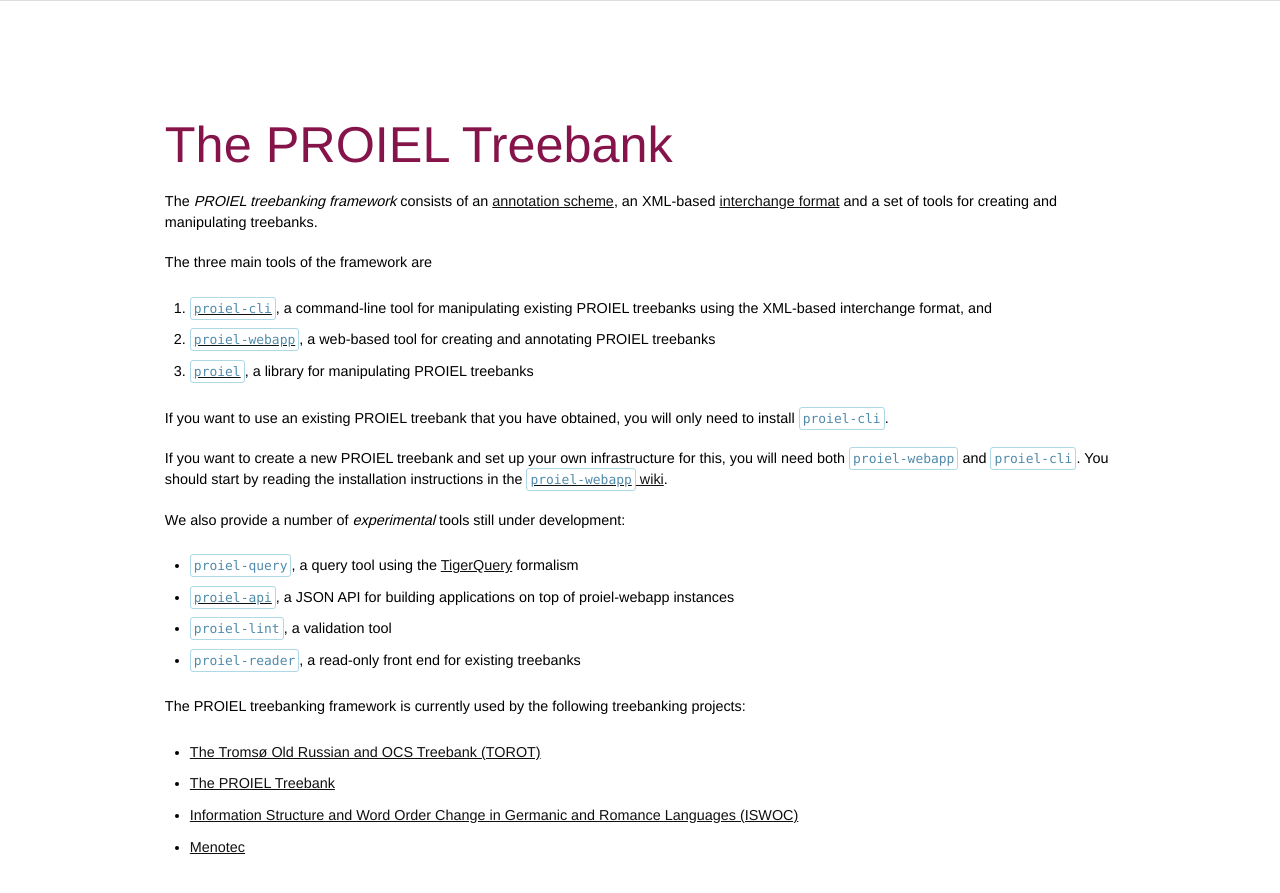
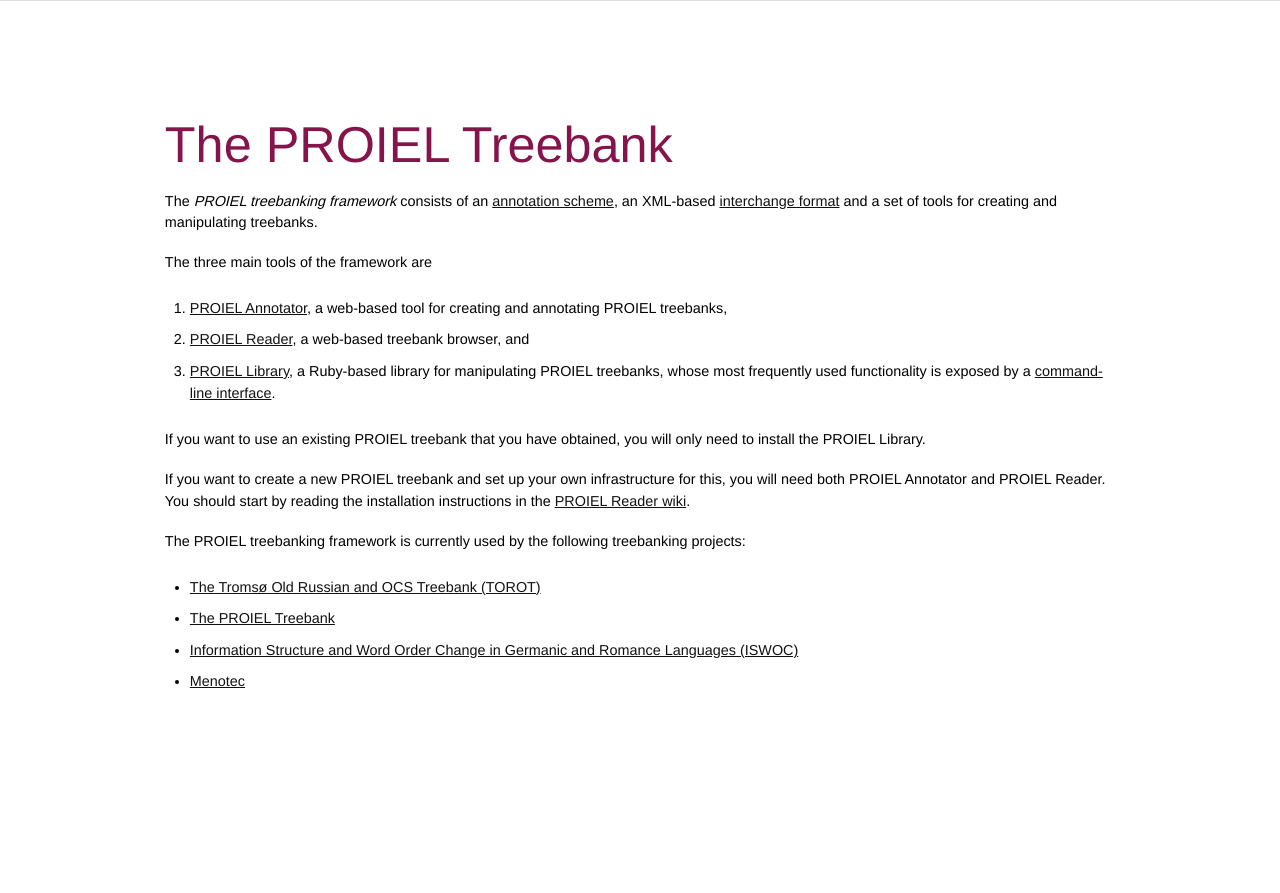
Before and after one commit to proiel/proiel.github.io, a Jekyll site: the page built from framework/index.md, in a window 1280 px wide. Shown: the top 893 px of the page. Built offline with Jekyll 4.4.1, drawn with Linux system fonts in a browser that asks for light colours.

Commit message:
Update framework place-holder page with new nomenclature

```diff
--- a/framework/index.md
+++ b/framework/index.md
@@ -10,23 +10,16 @@
 
 The three main tools of the framework are
 
-1. [`proiel-cli`](https://github.com/proiel/proiel-cli), a command-line tool for manipulating existing PROIEL treebanks using the XML-based interchange format, and
-2. [`proiel-webapp`](https://github.com/mlj/proiel-webapp), a web-based tool for creating and annotating PROIEL treebanks
-3. [`proiel`](https://github.com/proiel/proiel), a library for manipulating PROIEL treebanks
+1. [PROIEL Annotator](https://github.com/mlj/proiel-webapp), a web-based tool for creating and annotating PROIEL treebanks,
+2. [PROIEL Reader](http://proiel.johndal.com), a web-based treebank browser, and
+3. [PROIEL Library](https://github.com/proiel/proiel), a Ruby-based library for manipulating PROIEL treebanks, whose most frequently used functionality is exposed by a [command-line interface](https://github.com/proiel/proiel-cli).
 
-If you want to use an existing PROIEL treebank that you have obtained, you will only need to install `proiel-cli`.
+If you want to use an existing PROIEL treebank that you have obtained, you will only need to install the PROIEL Library.
 
 If you want to create a new PROIEL treebank and set up your own infrastructure
-for this, you will need both `proiel-webapp` and `proiel-cli`. You should start
-by reading the installation instructions in the [`proiel-webapp`
+for this, you will need both PROIEL Annotator and PROIEL Reader. You should start
+by reading the installation instructions in the [PROIEL Reader
 wiki](https://github.com/mlj/proiel-webapp/wiki).
-
-We also provide a number of _experimental_ tools still under development:
-
-* `proiel-query`, a query tool using the [TigerQuery](http://www.ims.uni-stuttgart.de/forschung/ressourcen/werkzeuge/TIGERSearch/doc/html/QueryLanguage.html) formalism
-* [`proiel-api`](https://github.com/mlj/proiel-api), a JSON API for building applications on top of proiel-webapp instances
-* `proiel-lint`, a validation tool
-* `proiel-reader`, a read-only front end for existing treebanks
 
 The PROIEL treebanking framework is currently used by the following treebanking projects:
 
```
